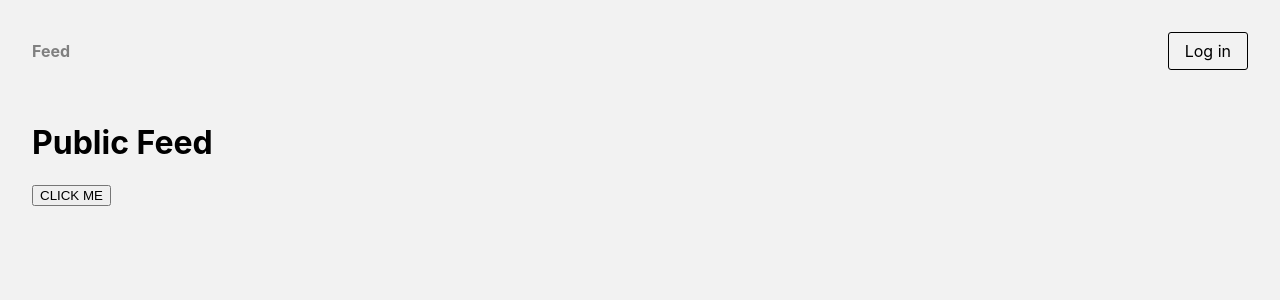
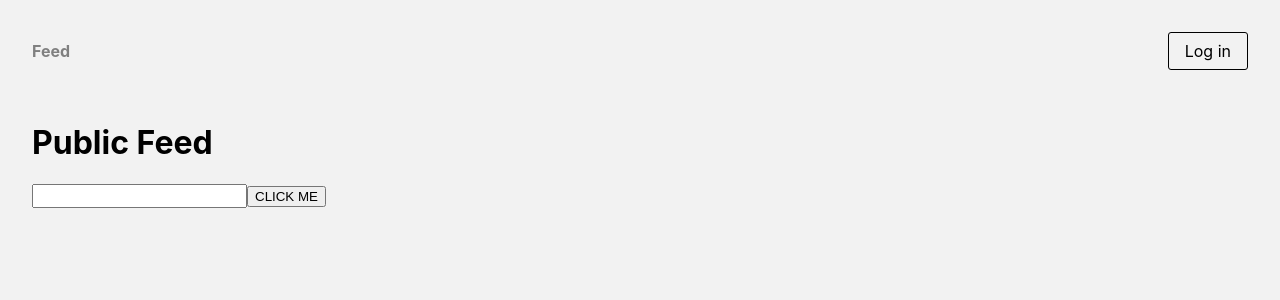
Before and after one commit to Maufive/nextjs-ica-scraper, a Next.js app: page / in a window 1280 px wide. Shown: the top 300 px of the page. Built offline with nearby package versions, Linux system fonts and the light colour scheme; no server answers.

Commit message:
Create input to allow any url

```diff
--- a/pages/index.tsx
+++ b/pages/index.tsx
@@ -2,9 +2,13 @@ import React from 'react';
 import Layout from '../components/Layout';
 
 const Blog: React.FC = () => {
-  const postRecipie = async () => {
-    const ICA_URL = 'https://www.ica.se/recept/varldens-godaste-appelsmulpaj-714125/';
-    const body = { url: ICA_URL };
+  const [value, setValue] = React.useState('');
+
+  const postRecipie = React.useCallback(async () => {
+    // const ICA_URL = 'https://www.ica.se/recept/varldens-godaste-appelsmulpaj-714125/';
+    const body = { url: value };
+
+    console.log(body);
 
     const response = await fetch('http://localhost:3000/api/recipies', {
       method: 'POST',
@@ -15,14 +19,17 @@ const Blog: React.FC = () => {
     const json = await response.json();
 
     console.log(json);
-  };
+  }, [value]);
 
   return (
     <Layout>
       <div className="page">
         <h1>Public Feed</h1>
         <main>
-          <button type="button" onClick={postRecipie}>CLICK ME</button>
+          <form onSubmit={postRecipie}>
+            <input type="text" value={value} onChange={(e) => setValue(e.target.value)} />
+            <button type="submit">CLICK ME</button>
+          </form>
         </main>
       </div>
       <style jsx>
```
